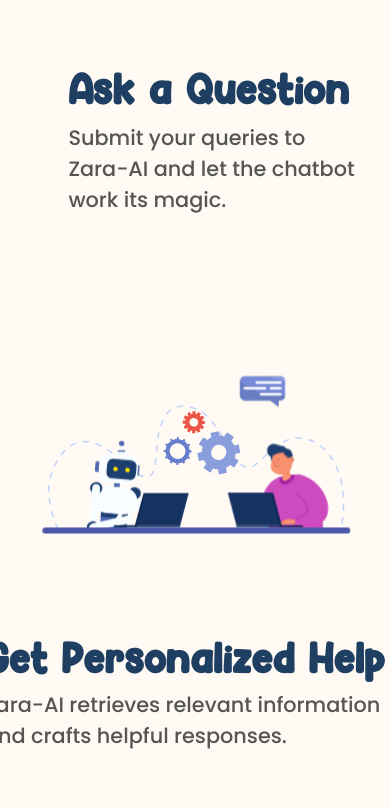
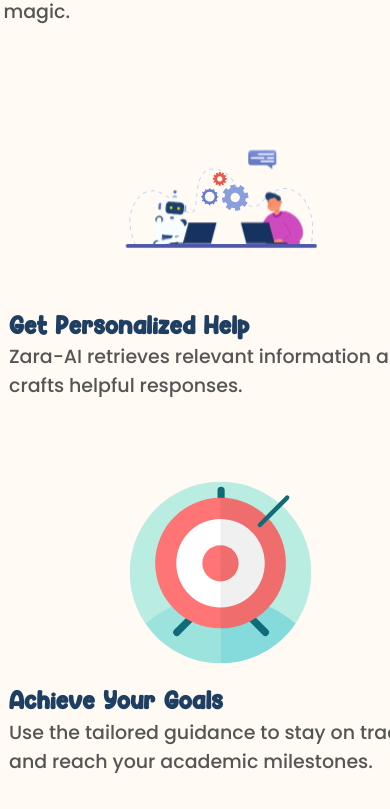
Before and after one commit to Sirasudeen/Zara-AI, a React (Vite) app in the folder frontend/: page / in a window 390 px wide. Shown: the part 3275-4084 px from the top of the page. Built offline with nearby package versions, Linux system fonts and the light colour scheme; no server answers.

Commit message:
Minor changes

```diff
--- a/frontend/src/components/Feature.tsx
+++ b/frontend/src/components/Feature.tsx
@@ -20,7 +20,7 @@ const Feature = ({Title,Description,ClassName} : {Title : string, Description: s
       boxShadow: '0px 4px 6px rgba(0, 0, 0, 0.1)',
     }}
   >
-    <Typography  sx={{ fontWeight: 600, color: '#1E3E62',fontSize:"2rem" }}>
+    <Typography  sx={{ fontWeight: 600, color: '#1E3E62',fontSize:"clamp(1rem,1rem + 1vw,2rem)" }}>
       {Title}
     </Typography>
     <Typography sx={{ color: '#555', marginTop: '1rem' }}>
--- a/frontend/src/pages/Home.tsx
+++ b/frontend/src/pages/Home.tsx
@@ -681,20 +681,20 @@ stroke="#1E3E62" strokeWidth="3"/>
             display:"flex",
             flexDirection:"column",
             width:"50vh",
-
+           paddingLeft:"10vw"
           }}
           >
                       <Player
                 autoplay
                 loop
                 src='ask-question.json'
-                style={{ height: '350px', width: '350px' }}
+                style={{ height: 'clamp(100px,100px + 30vw,350px)', width: 'clamp(100px,100px + 30vw,350px)' }}
                 />
-            <Typography variant="h6" sx={{ml:"10vh", fontWeight: 600, color: '#1E3E62',fontSize:"2.5rem" }}>
+            <Typography variant="h6" sx={{ fontWeight: 600, color: '#1E3E62',fontSize:"clamp(1.5rem,1rem + 1vw,2.5rem)" }}>
               Ask a Question
             </Typography>
-            <Typography sx={{ ml:"10vh",color: '#555',width:"35vh",fontFamily:"Poppins",
-            fontWeight:"500",fontSize:"1.3rem" }}>
+            <Typography sx={{ color: '#555',width:"35vh",fontFamily:"Poppins",
+            fontWeight:"500",fontSize:"clamp(0.7rem,0.7rem + 2vw,1.3rem)" }}>
               Submit your queries to Zara-AI and let the chatbot work its magic.
             </Typography>
           </Box>
@@ -722,20 +722,20 @@ stroke="#1E3E62" strokeWidth="3"/>
             display:"flex",
             flexDirection:"column",
             width:"50vh",
-
+            paddingLeft:"50px",
           }}
           >
                                   <Player
                 autoplay
                 loop
                 src='Personalized-help.json'
-                style={{height: '350px', width: '350px' }}
+                style={{height: 'clamp(100px,100px + 30vw,350px)', width: 'clamp(100px,100px + 30vw,350px)' }}
                 />
-            <Typography  sx={{ mt:0,fontWeight: 600, color: '#1E3E62',fontSize:"2.5rem" }}>
+            <Typography  sx={{ mt:0,fontWeight: 600, color: '#1E3E62',fontSize:"clamp(1.5rem,1rem + 1vw,2.5rem)" }}>
               Get Personalized Help
             </Typography>
             <Typography sx={{ color: '#555',fontFamily:"Poppins",
-            fontWeight:"500",fontSize:"1.3rem"  }}>
+            fontWeight:"500",fontSize:"clamp(0.7rem,0.7rem + 2vw,1.3rem)"  }}>
               Zara-AI retrieves relevant information and crafts helpful responses.
             </Typography>
           </Box>
@@ -762,7 +762,8 @@ stroke="#1E3E62" strokeWidth="3"/>
                     sx={{
                       display:"flex",
                       flexDirection:"column",
-            width:"50vh"
+            width:"50vh",
+            paddingLeft:"50px",
 
                     }}
           >
@@ -771,13 +772,13 @@ stroke="#1E3E62" strokeWidth="3"/>
                 loop
 
                 src='goal.json'
-                style={{height: '350px', width: '350px' }}
+                style={{height: 'clamp(100px,100px + 30vw,350px)', width: 'clamp(100px,100px + 30vw,350px)' }}
                 />
-            <Typography variant="h6" sx={{ fontWeight: 600, color: '#1E3E62',fontSize:"2.5rem" }}>
+            <Typography variant="h6" sx={{ fontWeight: 600, color: '#1E3E62',fontSize:"clamp(1.5rem,1rem + 1vw,2.5rem)" }}>
               Achieve Your Goals
             </Typography>
             <Typography sx={{ color: '#555',fontFamily:"Poppins",
-            fontWeight:"500",fontSize:"1.3rem"  }}>
+            fontWeight:"500",fontSize:"clamp(0.7rem,0.7rem + 2vw,1.3rem)"  }}>
               Use the tailored guidance to stay on track and reach your academic milestones.
             </Typography>
           </Box>
```
